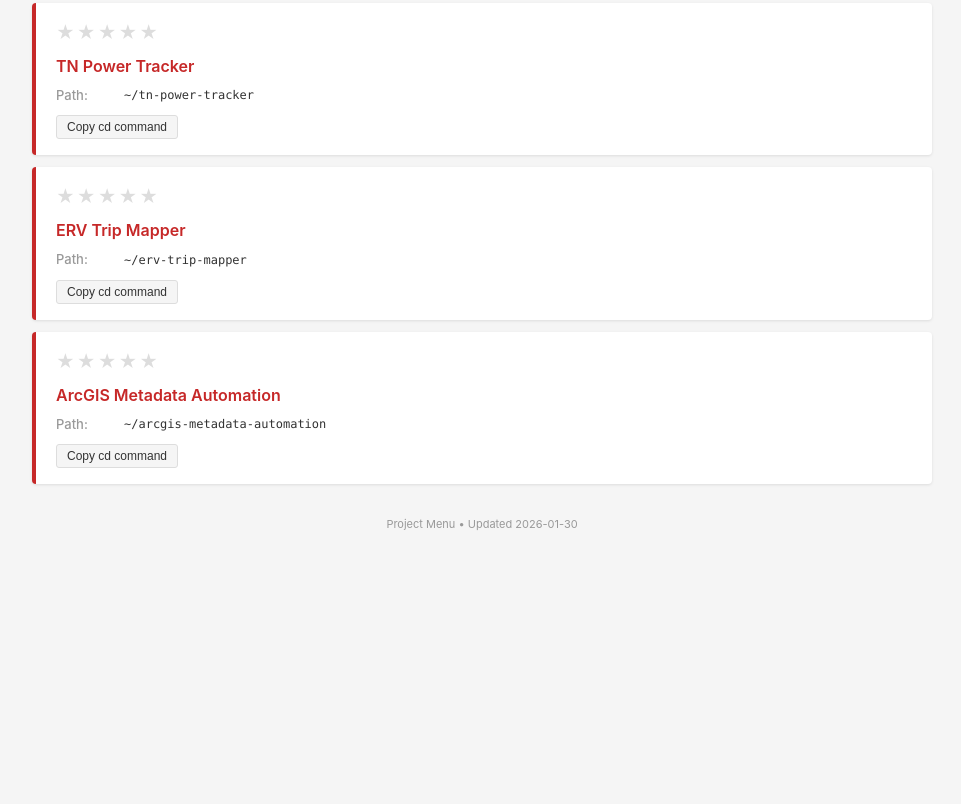
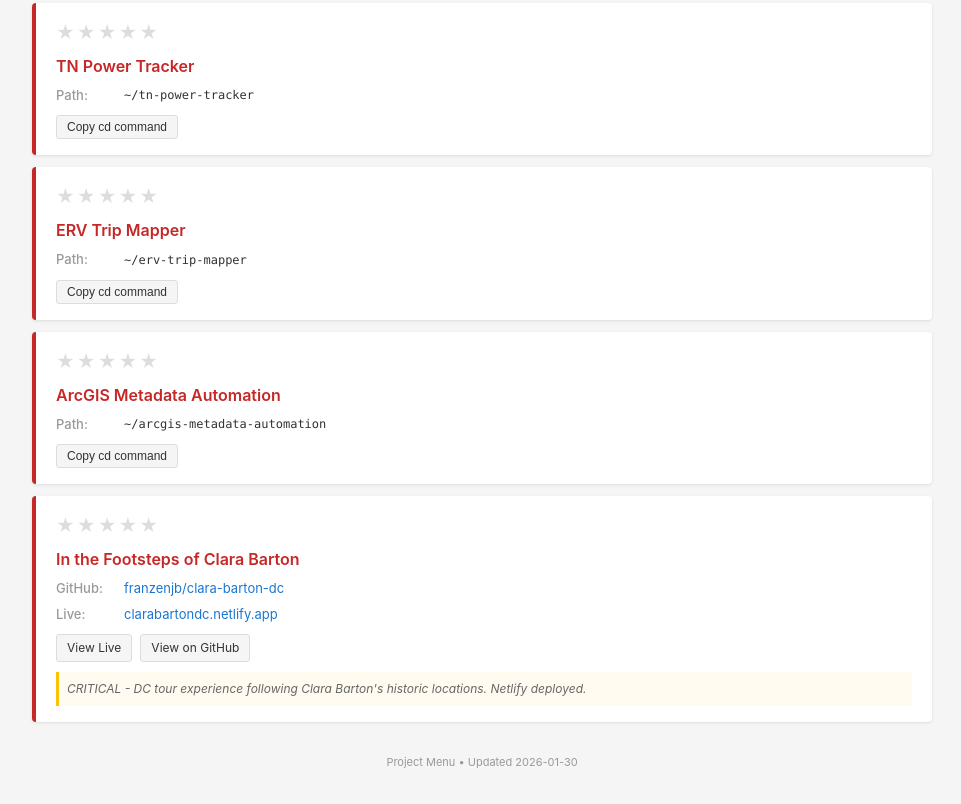
Before and after one commit to franzenjb/project-menu, a plain HTML site: page index.html in a window 1280 px wide. Shown: the part 1382-2186 px from the top of the page, without its empty margins (158-1119 px from the left). Before the commit the page ends 1955 px from the top, so only its background shows below. Drawn offline with Linux system fonts and the light colour scheme.

Commit message:
Add Clara Barton DC project

```diff
--- a/index.html
+++ b/index.html
@@ -377,6 +377,28 @@
             </div>
         </div>
 
+        <div class="project" data-project="clara-barton-dc">
+            <div class="star-rating"></div>
+            <div class="project-name">In the Footsteps of Clara Barton</div>
+            <div class="project-info">
+                <div class="info-row">
+                    <span class="label">GitHub:</span>
+                    <a href="https://github.com/franzenjb/clara-barton-dc" target="_blank">franzenjb/clara-barton-dc</a>
+                </div>
+                <div class="info-row">
+                    <span class="label">Live:</span>
+                    <a href="https://clarabartondc.netlify.app" target="_blank">clarabartondc.netlify.app</a>
+                </div>
+            </div>
+            <div class="actions">
+                <a class="btn" href="https://clarabartondc.netlify.app" target="_blank">View Live</a>
+                <a class="btn" href="https://github.com/franzenjb/clara-barton-dc" target="_blank">View on GitHub</a>
+            </div>
+            <div class="notes">
+                CRITICAL - DC tour experience following Clara Barton's historic locations. Netlify deployed.
+            </div>
+        </div>
+
     </div>
 
     <div class="footer">
```
